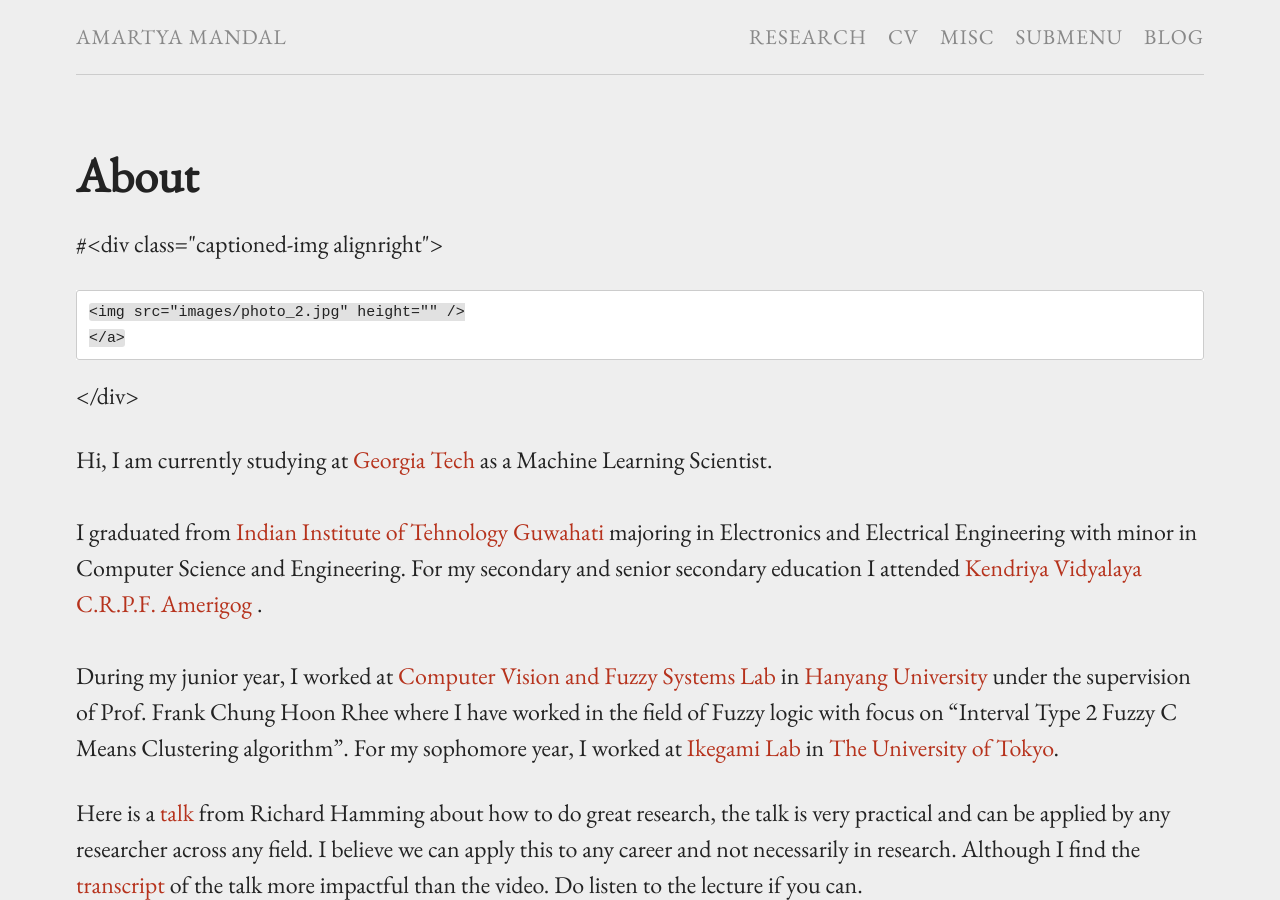
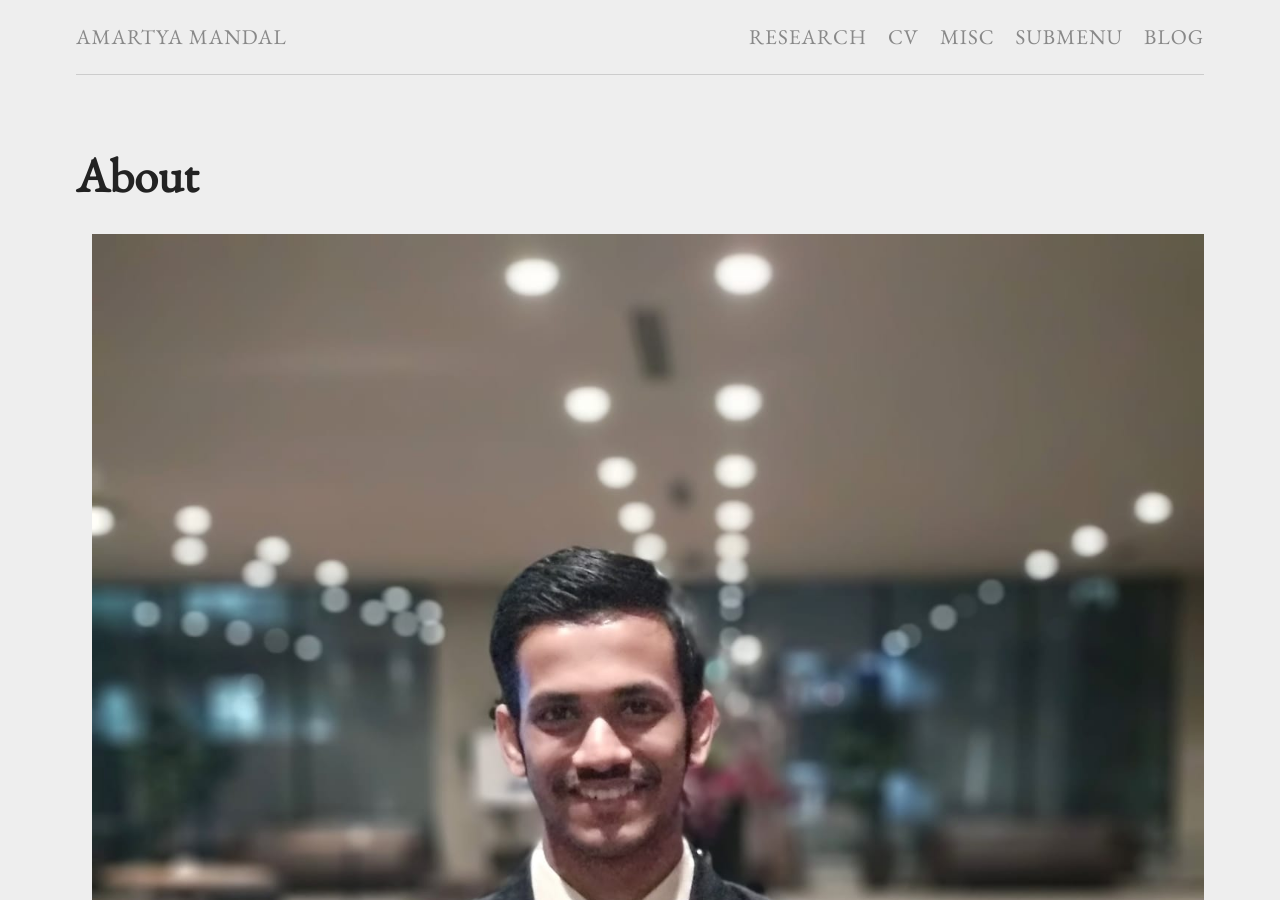
Before and after one commit to AmartyaCSB/amartyacsb.github.io, a Jekyll site: the page built from index.md, in a window 1280 px wide and 900 px high. Built offline with Jekyll 4.4.1, drawn with Linux system fonts in a browser that asks for light colours.

Commit message:
new adds1

```diff
--- a/index.md
+++ b/index.md
@@ -4,7 +4,7 @@ title: About
 permalink: /
 ---
 
-#{% include image.html url="images/photo_2.jpg" caption="" max_width="100px" align="right" %}
+{% include image.html url="images/photo.jpg" caption="" max_width="100px" align="right" %}
 <!-- Place this tag in your head or just before your close body tag. Github Buttons -->
 <script async defer src="https://buttons.github.io/buttons.js"></script>
 
```
